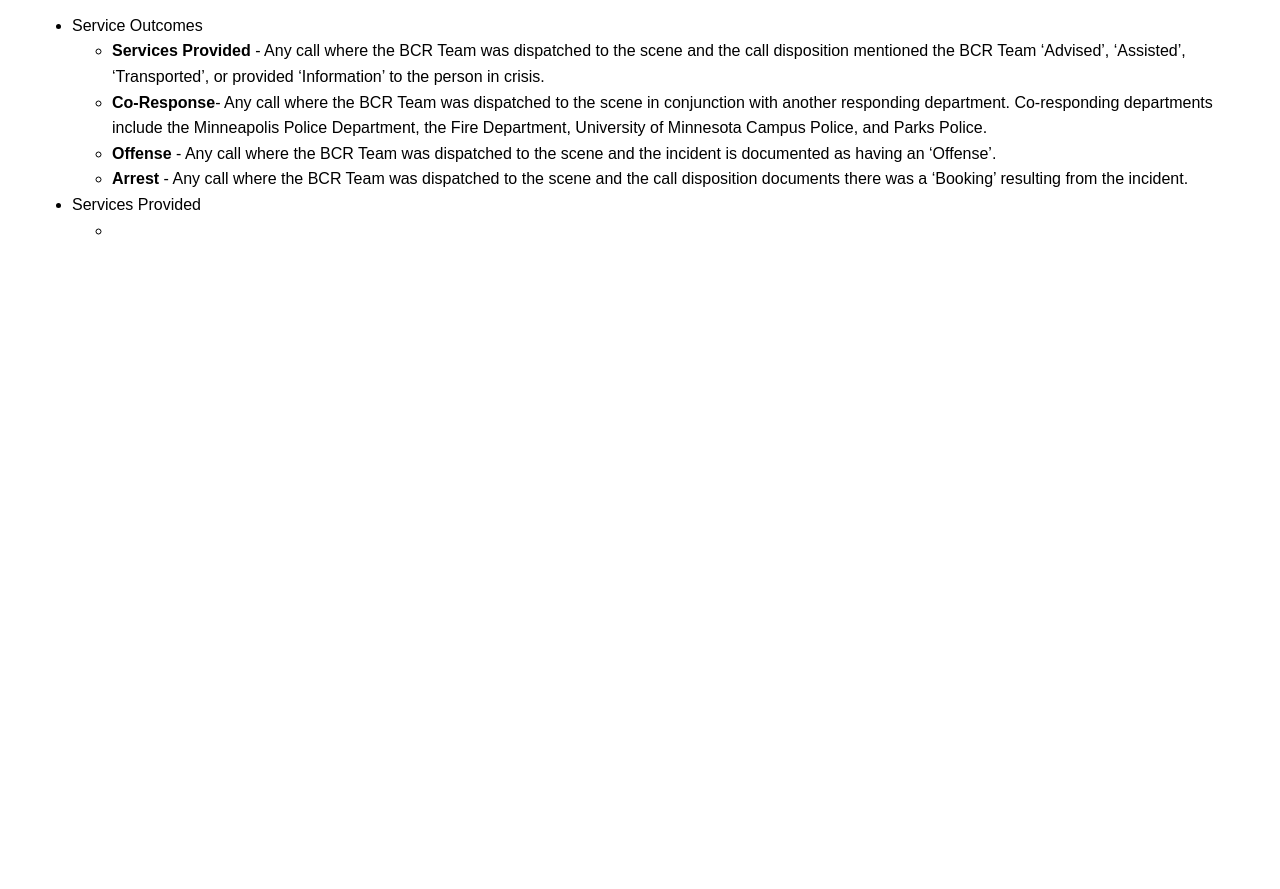
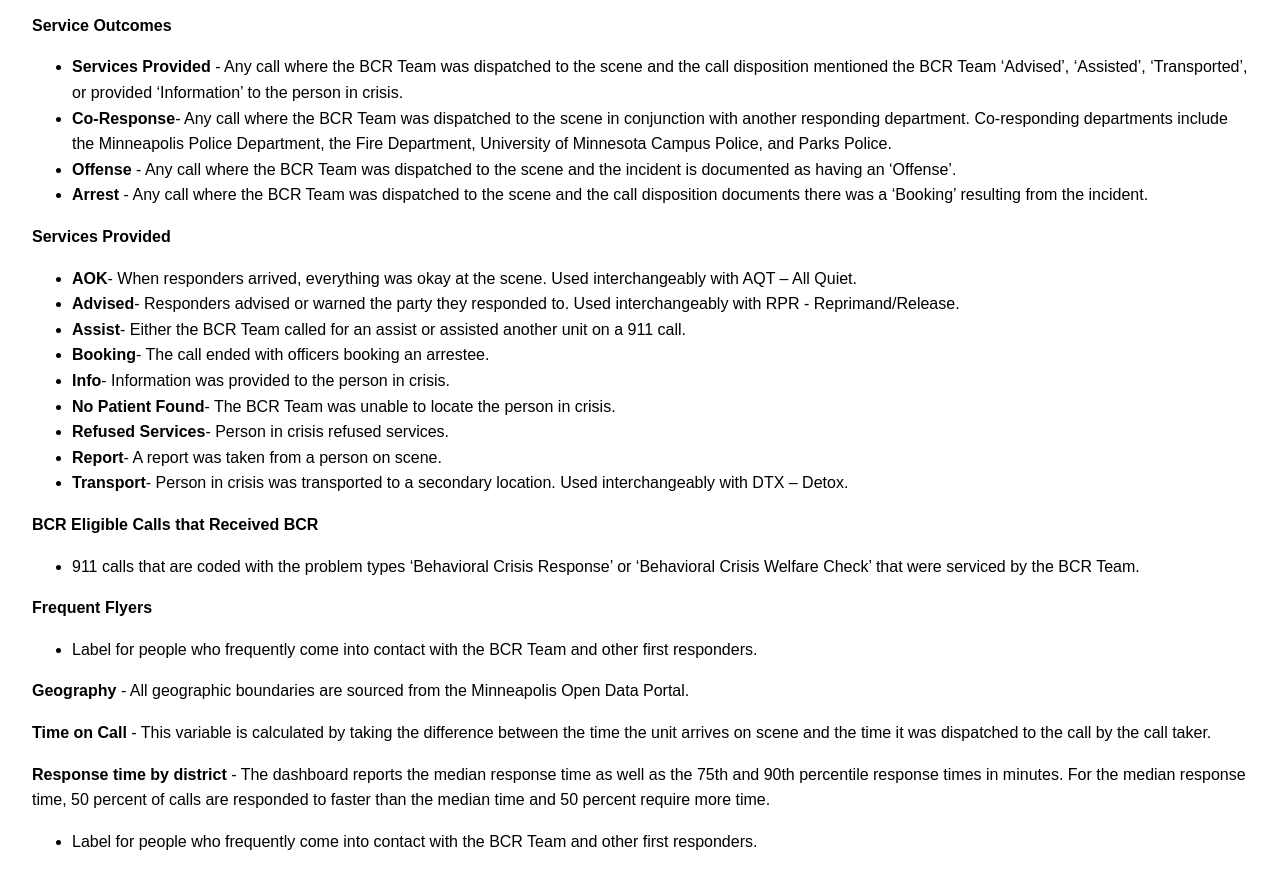
Before and after one commit to michael-thompson-nyu/minneapolis_bcr, a plain HTML site: page index.html in a window 1280 px wide. Shown: the part 1073-1962 px from the top of the page. Before the commit the page ends 1364 px from the top, so only its background shows below. Drawn offline with Linux system fonts and the light colour scheme.

Commit message:
Update index.html
fully transferred from google doc

```diff
--- a/index.html
+++ b/index.html
@@ -37,7 +37,7 @@
         <p><b>Eligible calls</b> – 911 calls for service that are identified as appropriate for the behavioral crisis team to respond to by the dispatcher/call taker. There are two categories of calls for service that the behavioral crisis team is routinely dispatched to: Behavioral Crisis Response and Behavioral Crisis Welfare Check.</p>
         <p><b>‘Problem Type’</b> - The call for service category determined by the call taker is recorded as a ‘Problem Type’ in the CAD data. Each call has an initial problem and final problem. The initial problem is how the call is categorized prior to dispatch and the final problem is how the call is categorized once first responders are on scene to provide further context about the incident. This analysis looks at the initial problem type of each call.</p>
         <p><b>Behavioral Crisis Responses</b> - An incident in which a person’s actions, feelings, or behavior puts them at risk of hurting themselves or others, and/or put them at risk of being unable to care for themselves or function in the community in a healthy manner. Often a person exhibiting abnormal behavior may be undiagnosed. This is NOT meant for situations involving weapons, physical violence, medical emergencies, or situations that are not a behavioral or mental health crisis. Behavioral Crisis Response will attend to the following behaviors: (not all inclusive)  </p>
-         <ul>
+        <ul>
             <li>Emotional and hysterical reactions  </li>
             <li>Psychiatric problems  </li>
             <li>Suicidal ideation/threats (not currently harming self)</li>
@@ -46,26 +46,46 @@
             <li>Emotional de-escalation</li>
         </ul>
         <p><b>Behavioral Crisis Welfare Check</b> – An incident in which a person’s actions, feelings, or behavior requires checking the wellness or circumstances for the persons behavior that are not immediate or life threatening. Behavioral Crisis Response requested or required for non-urgent checks on persons in need of:  </p>
-         <ul>
+        <ul>
              <li>Referrals/Resources</li>
              <li>Intervention on health/home/family situations</li>
              <li>Emotional De-escalation</li>
              <li>Check on vulnerable children and adults</li>
-         </ul>
+        </ul>
         <p><b>Other Emergencies</b> – sometimes the BCR Team responds to calls that would normally be considered ineligible for a BCR Team. These responses occur because there will be a behavioral crisis component of a call that is classified differently in the dataset. Other first responders can also request the BCR Team to assist on calls.</p>
-        <ul>
-            <li> Service Outcomes</li>
+        <p><b>Service Outcomes</b></p>
             <ul>
                 <li><b>Services Provided</b> - Any call where the BCR Team was dispatched to the scene and the call disposition mentioned the BCR Team ‘Advised’, ‘Assisted’, ‘Transported’, or provided ‘Information’ to the person in crisis.</li>
                 <li><b>Co-Response</b>- Any call where the BCR Team was dispatched to the scene in conjunction with another responding department. Co-responding departments include the Minneapolis Police Department, the Fire Department, University of Minnesota Campus Police, and Parks Police.</li>
                 <li><b>Offense</b> - Any call where the BCR Team was dispatched to the scene and the incident is documented as having an ‘Offense’.</li>
                 <li><b>Arrest</b> - Any call where the BCR Team was dispatched to the scene and the call disposition documents there was a ‘Booking’ resulting from the incident. </li>
             </ul>
-            <li>Services Provided</li>
+        <p><b>Services Provided</b></p>
             <ul>
-                <li></li>
+                <li><b>AOK</b>- When responders arrived, everything was okay at the scene. Used interchangeably with AQT – All Quiet.</li>
+		<li><b>Advised</b>- Responders advised or warned the party they responded to. Used interchangeably with RPR - Reprimand/Release.</li>
+		<li><b>Assist</b>- Either the BCR Team called for an assist or assisted another unit on a 911 call.</li>
+		<li><b>Booking</b>- The call ended with officers booking an arrestee.</li>
+		<li><b>Info</b>- Information was provided to the person in crisis.</li>
+		<li><b>No Patient Found</b>- The BCR Team was unable to locate the person in crisis. </li>
+		<li><b>Refused Services</b>- Person in crisis refused services.</li>
+		<li><b>Report</b>- A report was taken from a person on scene.</li>
+		<li><b>Transport</b>- Person in crisis was transported to a secondary location. Used interchangeably with DTX – Detox.</li>
             </ul>
-        </ul>
+        <p><b>BCR Eligible Calls that Received BCR</b></p>
+		<ul>
+			<li>911 calls that are coded with the problem types ‘Behavioral Crisis Response’ or ‘Behavioral Crisis Welfare Check’ that were serviced by the BCR Team.</li>
+		</ul>
+	<p><b>Frequent Flyers</b></p>
+		<ul>
+			<li>Label for people who frequently come into contact with the BCR Team and other first responders.</li>
+		</ul>
+	<p><b>Geography</b> - All geographic boundaries are sourced from the Minneapolis Open Data Portal. </p>
+	<p><b>Time on Call</b> - This variable is calculated by taking the difference between the time the unit arrives on scene and the time it was dispatched to the call by the call taker.</p>
+	<p><b>Response time by district</b> - The dashboard reports the median response time as well as the 75th and 90th percentile response times in minutes. For the median response time, 50 percent of calls are responded to faster than the median time and 50 percent require more time.<p>
+		<ul>
+			<li>Label for people who frequently come into contact with the BCR Team and other first responders.</li>
+		</ul>
     </main>
 
 </body>
```
